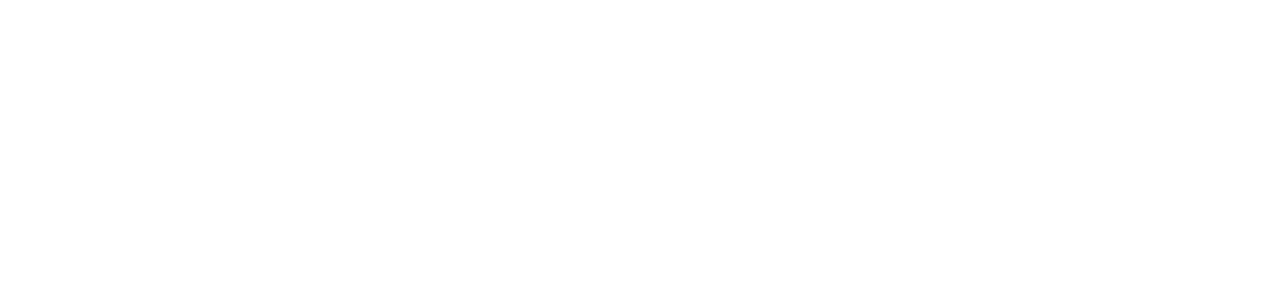
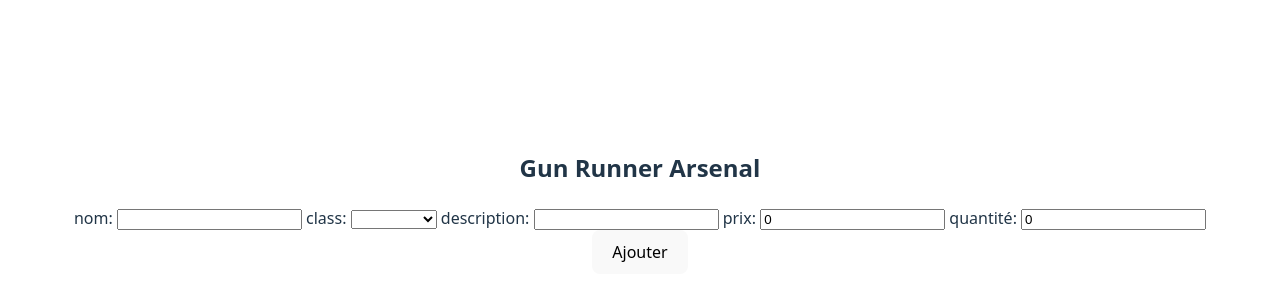
Before and after one commit to Lucassyl/appweb-trpr01, a Vue app: page / in a window 1280 px wide. Shown: the part 198-498 px from the top of the page. Built offline with nearby package versions, Linux system fonts and the light colour scheme; the HTML template or start-up script is replaced by a standard one.

Commit message:
Recit 1 Ajout de produit

```diff
--- a/src/App.vue
+++ b/src/App.vue
@@ -2,8 +2,9 @@
 //import HelloWorld from './components/HelloWorld.vue'
 import Inventaire from "./components/Inventaire.vue";
 
-import "bootstrap/dist/css/bootstrap.min.css";
-import "bootstrap";
+//import "bootstrap/dist/css/bootstrap.min.css";
+
+
 </script>
 
 <template>
--- a/src/components/Ajout.vue
+++ b/src/components/Ajout.vue
@@ -1,7 +1,64 @@
 <script setup lang="ts">
+import type { Weapon, Classification } from '../scripts/types';
+import { ref } from 'vue';
+
+const text = ref<string>('Ajouter');
+const weapon = defineModel<Weapon>({ required: true });
+
+const emit = defineEmits(['addNewWeapon'])
+const handleClick = (event: MouseEvent) => {
+    emit('addNewWeapon')
+}
+
+const Classification = [
+    "Firearm",
+    "Laser",
+    "Plasma",
+    "Explosives",
+    "Melee"
+]
+
+
 </script>
 
 <template>
+    <div class="form-container">
+        <label>
+            nom:
+            <input
+            type="text"
+            v-model="weapon.name"
+            />
+        </label>
+        <label>
+            class:
+            <select v-model="weapon.class">
+                <option v-for="classValue in Classification" value=classValue>{{ classValue }}</option>
+            </select>
+        </label>
+        <label>
+            description:
+            <input
+            type="text"
+            v-model="weapon.description"
+            />
+        </label>
+        <label>
+            prix:
+            <input
+            type="number"
+            v-model="weapon.prix"
+            />
+        </label>
+        <label>
+            quantité:
+            <input
+            type="number"
+            v-model="weapon.stock"
+            />
+        </label>
+        <button @click="handleClick">{{ text }}</button>
+    </div>
 </template>
 
 <style scoped>
--- a/src/components/Inventaire.vue
+++ b/src/components/Inventaire.vue
@@ -1,8 +1,67 @@
 <script setup lang="ts">
+import { ref, onMounted, onUnmounted} from "vue";
 import type { Weapon, Classification } from '../scripts/types';
+import Ajout from "./Ajout.vue";
+import Modification from "./Modification.vue";
+
+const weapons = ref<Weapon[]>([
+    {
+        id: 0,
+        name: 'Trongler',
+        class: 'Melee',
+        description: 'The Trongler!',
+        prix: 9999,
+        stock: 1,
+    }
+])
+
+const newWeaponData = ref<Weapon>({
+    id: 0,
+    name: '',
+    class: 'Melee',
+    description: '',
+    prix: 0,
+    stock: 0,
+});
+
+/*const addGame = () => {
+  if (!newWeaponName.value.trim()) return;
+  weapons.value.push({
+    id: Date.now(),
+    name: newWeaponName.value,
+    class: newWeaponClass.value,
+    description: newWeaponDescription.value,
+    prix: newWeaponPrice.value,
+    stock: newWeaponStock.value,
+  });
+  newWeaponName.value = "";
+  newWeaponDescription.value = "";
+  newWeaponPrice.value = 0;
+  newWeaponStock.value = 0;
+}*/
+const addNewWeapon = () => {
+    weapons.value.push({
+    id: Date.now(),
+    name: newWeaponData.value.name,
+    class: newWeaponData.value.class,
+    description: newWeaponData.value.description,
+    prix: newWeaponData.value.prix,
+    stock: newWeaponData.value.stock,
+  });
+  newWeaponData.value.name = "";
+  newWeaponData.value.class = "Melee"
+  newWeaponData.value.description = "";
+  newWeaponData.value.prix = 0;
+  newWeaponData.value.stock = 0;
+}
+
 </script>
 
 <template>
+    <div class="container">
+        <h2>Gun Runner Arsenal</h2>
+        <Ajout v-model="newWeaponData" @add-new-weapon="addNewWeapon"/>
+    </div>
 </template>
 
 <style scoped>
```
Also changed, not shown: src/components/ReUsableButton.vue (added, +55 -0 lines), src/components/exemple.txt (added), src/main.ts (renamed from src/scripts/main.ts), src/scripts/types.ts (line endings or trailing spaces).
